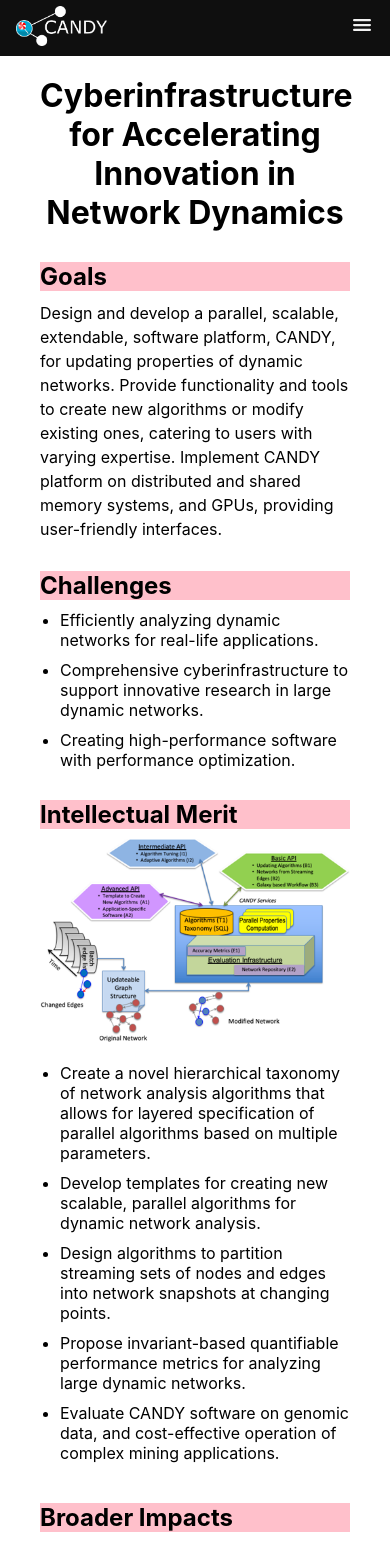
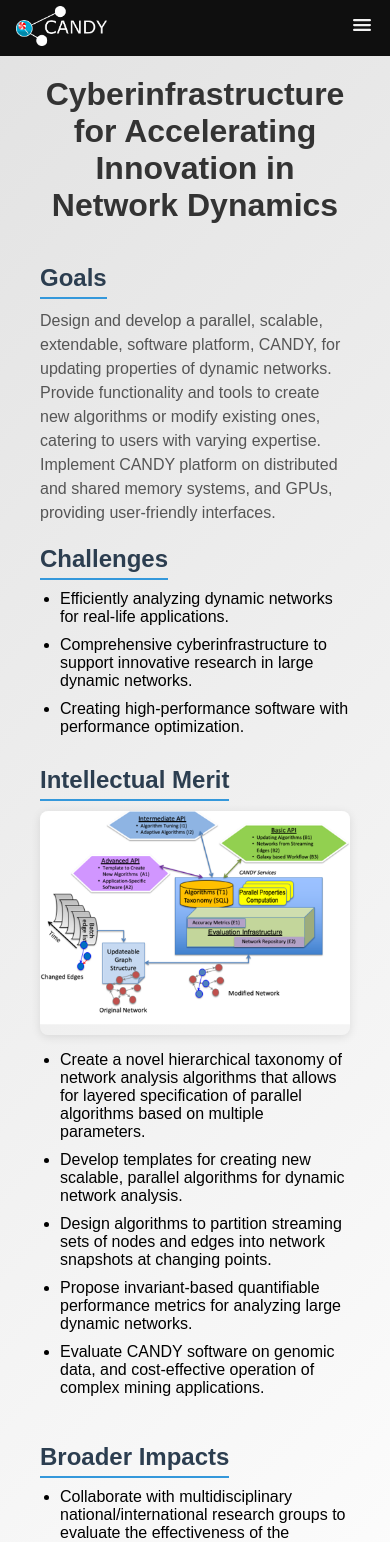
Before and after one commit to SanjuktaBhowmick/Candy, a React (Create React App) app: page /home in a window 390 px wide. Shown: the top 1542 px of the page. Built offline with nearby package versions, Linux system fonts and the light colour scheme.

Commit message:
Added basic background and styling of home page

```diff
--- a/src/components/Home/Home.css
+++ b/src/components/Home/Home.css
@@ -1,4 +1,10 @@
 /* Home.css */
+
+body {
+  margin: 0;
+  font-family: Arial, sans-serif; /* Choose a suitable font */
+  background: linear-gradient(135deg, #e2e2e2, #ffffff);
+}
 
 .home-container {
   padding: 20px;
@@ -10,17 +16,32 @@
   font-size: 2.5rem;
   text-align: center;
   margin-bottom: 20px;
+  color: #333;
+}
+
+.section {
+  background-color: #f9f9f9;
+  border-radius: 8px;
+  box-shadow: 0 2px 10px rgba(0, 0, 0, 0.1);
+  padding: 20px;
+  margin-bottom: 20px;
 }
 
 .section-heading {
   font-size: 2rem;
-  margin-top: 30px;
+  margin-top: 20px;
   margin-bottom: 10px;
+  color: #2c3e50; /* Darker color for section headings */
+  text-align: center; /* Center align headings */
+  border-bottom: 2px solid #3498db; /* Add a bottom border */
+  display: inline-block; /* Adjust for border */
+  padding-bottom: 5px; /* Padding for space */
 }
 
 p {
   font-size: 1.1rem;
   line-height: 1.5;
+  color: #555; /* Grayish color for better readability */
 }
 
 ul {
@@ -33,24 +54,27 @@ li {
 }
 
 .intellectual-merit {
-  display: flex;
-  align-items: flex-start;
-  gap: 20px;
+  display: flex; /* Use Flexbox to align image and text */
+  align-items: flex-start; /* Align items to the start */
+  gap: 20px; /* Space between image and text */
 }
 
 .intellectual-merit-content {
   display: flex;
-  flex-direction: row;
+  flex-direction: row; /* Row layout for image and text */
   align-items: flex-start;
 }
 
 .intellectual-merit-image {
-  width: 30%;
-  height: auto;
+  width: 30%; /* Set the image width */
+  height: auto; /* Maintain aspect ratio */
+  border-radius: 8px; /* Rounded corners for the image */
+  box-shadow: 0 2px 10px rgba(0, 0, 0, 0.1); /* Shadow for depth */
 }
 
 .intellectual-merit-text {
   flex: 1;
+  margin: 0 0 0 1rem;
 }
 
 /* Media Queries for Responsiveness */
@@ -61,7 +85,6 @@ li {
 
   .section-heading {
     font-size: 1.5rem;
-    background-color: pink;
   }
 
   p, li {
@@ -69,11 +92,15 @@ li {
   }
 
   .intellectual-merit-content {
-    flex-direction: column;
-    align-items: center;
+    flex-direction: column; /* Stack vertically on small screens */
+    align-items: center; /* Center align */
   }
 
   .intellectual-merit-image {
     width: 100%;
   }
+
+  .intellectual-merit-text{
+    margin: 1rem 0;
+  }
 }
```
